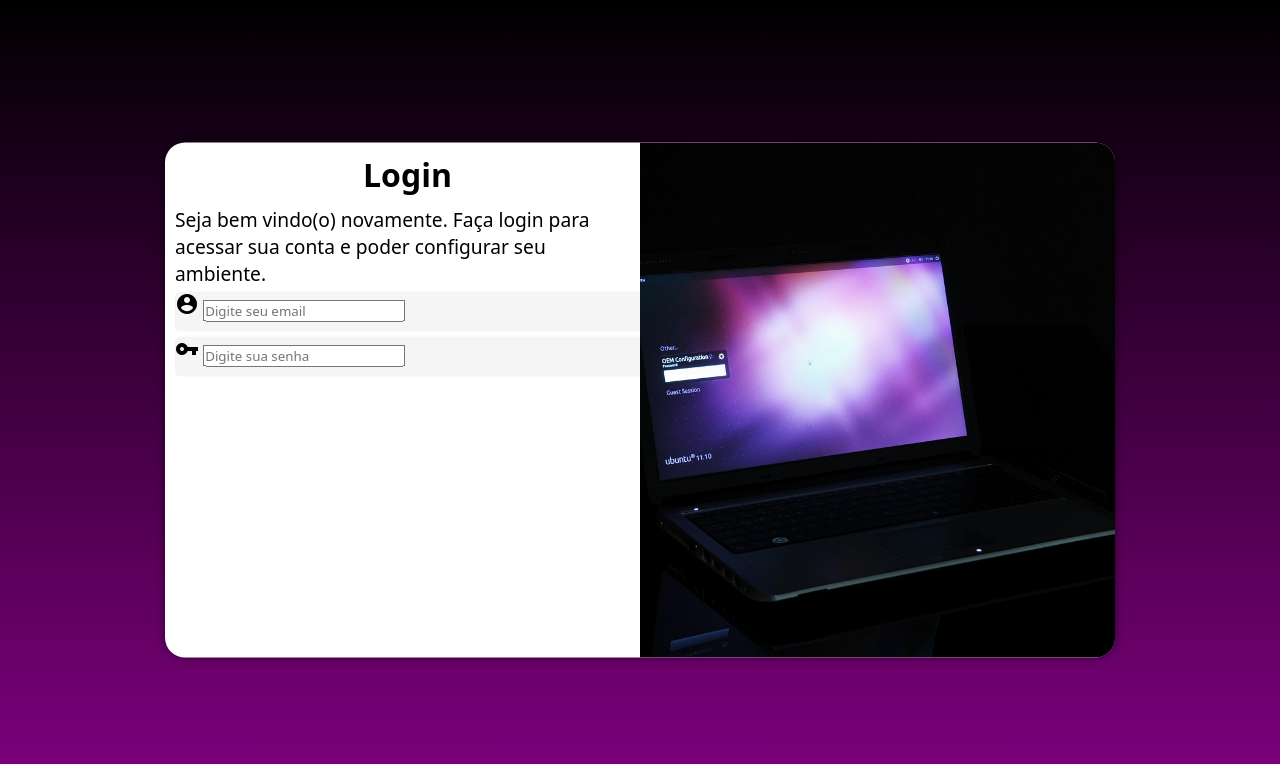
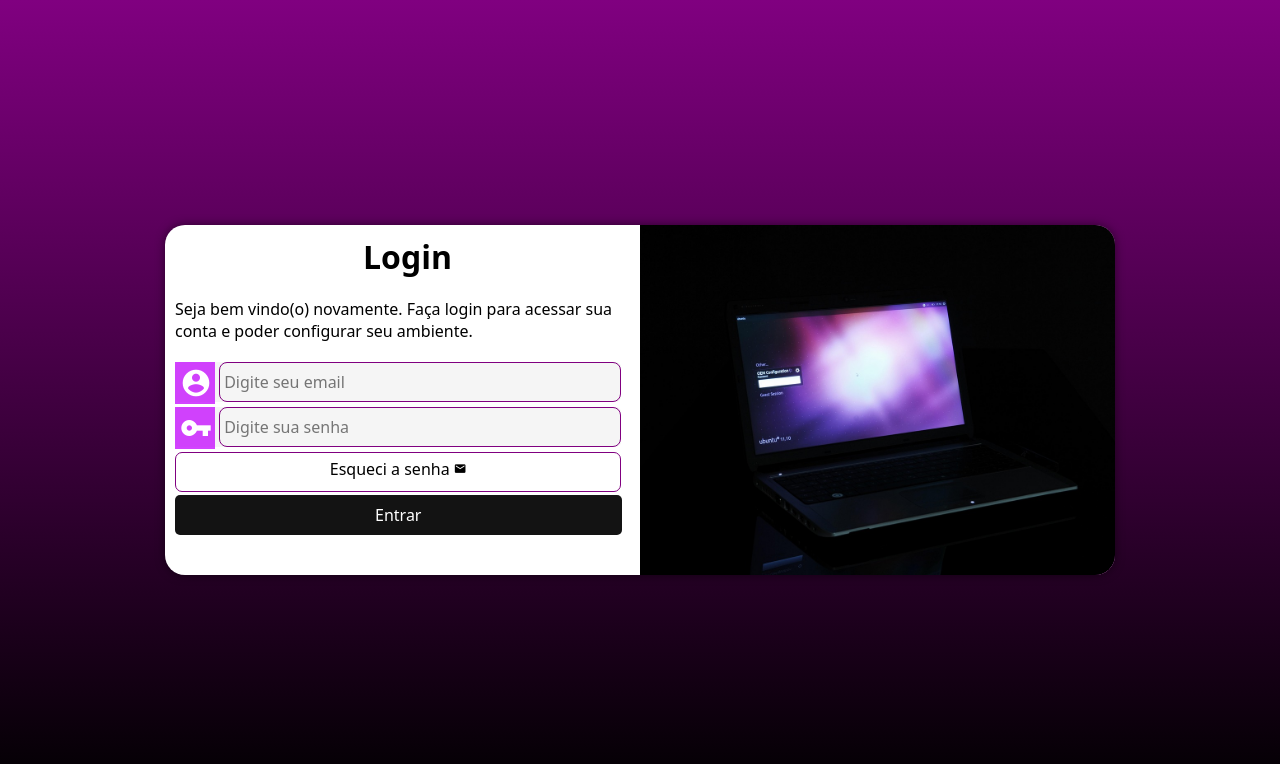
Before and after one commit to AmaroLuiz/Projeto_login, a plain HTML site: page index.html in a window 1280 px wide. Drawn offline with Linux system fonts and the light colour scheme.

Commit message:
projeto final

```diff
--- a/estilos/media-query.css
+++ b/estilos/media-query.css
@@ -7,8 +7,10 @@
         background-image: linear-gradient(to top, black, purple);
 
     }
+
     section#login {
         width: 80vw;
+        height: 290px;
     }
 
     section#login>div#imagem {
@@ -23,22 +25,23 @@
         width: 70%;
 
     }
-    div#formulario > p {
-    font-size: 1em;
-}
+
+    div#formulario>p {
+        font-size: 1em;
+    }
 }
 
 @media screen and (min-width: 992px) {
     body {
-        background-image: linear-gradient(to bottom, black, purple);
+        background-image: linear-gradient(to top, black, purple);
     }
+
     section#login {
         width: 950px;
+        height: 350px;
     }
 
-    section#login > div#imagem {
-        background-position: center bottom;
-
+    section#login>div#imagem {
         float: right;
         width: 50%;
         height: 100%;
@@ -48,11 +51,42 @@
         float: left;
         width: 50%;
     }
-    div#formulario > h1 {
-    font-size: 2em;
-}
-    div#formulario > p {
-    font-size: 1.2em;
-}
+
+    div#formulario>h1 {
+        font-size: 2em;
+    }
+
+    div#formulario>p {
+        font-size: 1em;
+        margin: 20px 0px;
+    }
+
+    form>div.campo {
+        background-color: whitesmoke;
+        display: block;
+        width: 100%;
+        height: 40px;
+        border-radius: 5px;
+        margin: 5px 0px;
+    }
+
+    form>div.campo {
+        width: 48%;
+        height: 40px;
+    }
+
+    form > input[type=submit] {
+        position: absolute;
+        left: 0%;
+        top: 77%;
+        width: 47%;
+        height: 40px;
+        margin-left: 10px
+    }
+
+    form .botao {
+        width: 48%;
+        height: 40px;
+    }
 
 }
--- a/estilos/style.css
+++ b/estilos/style.css
@@ -79,6 +79,29 @@ div.campo > label {
     display: none;
 }
 
+div.campo > span {
+    color: white;
+    background-color:rgba(195, 0, 255, 0.735);
+    font-size: 2em;
+    width: 40px;
+    padding: 5px;
+}
+
+div.campo > input {
+    font-size: 1em;
+    width: calc(100% - 45px);
+    height: 100%;
+    transform: translateY(-11px);
+    background-color: transparent;
+    border: 1px solid purple;
+    border-radius: 8px;
+    padding: 4px;
+}
+div.campo >  input:focus-within {
+    background-color: rgba(207, 0, 253, 0.091);
+
+}
+
 form > input[type=submit] {
     display: block;
     font-size: 1em;
@@ -88,6 +111,7 @@ form > input[type=submit] {
     color: white;
     border: none;
     border-radius: 5px;
+    cursor: pointer;
 }
 form > input[type=submit]:hover {
     background-color: rgb(54, 54, 54);
```
